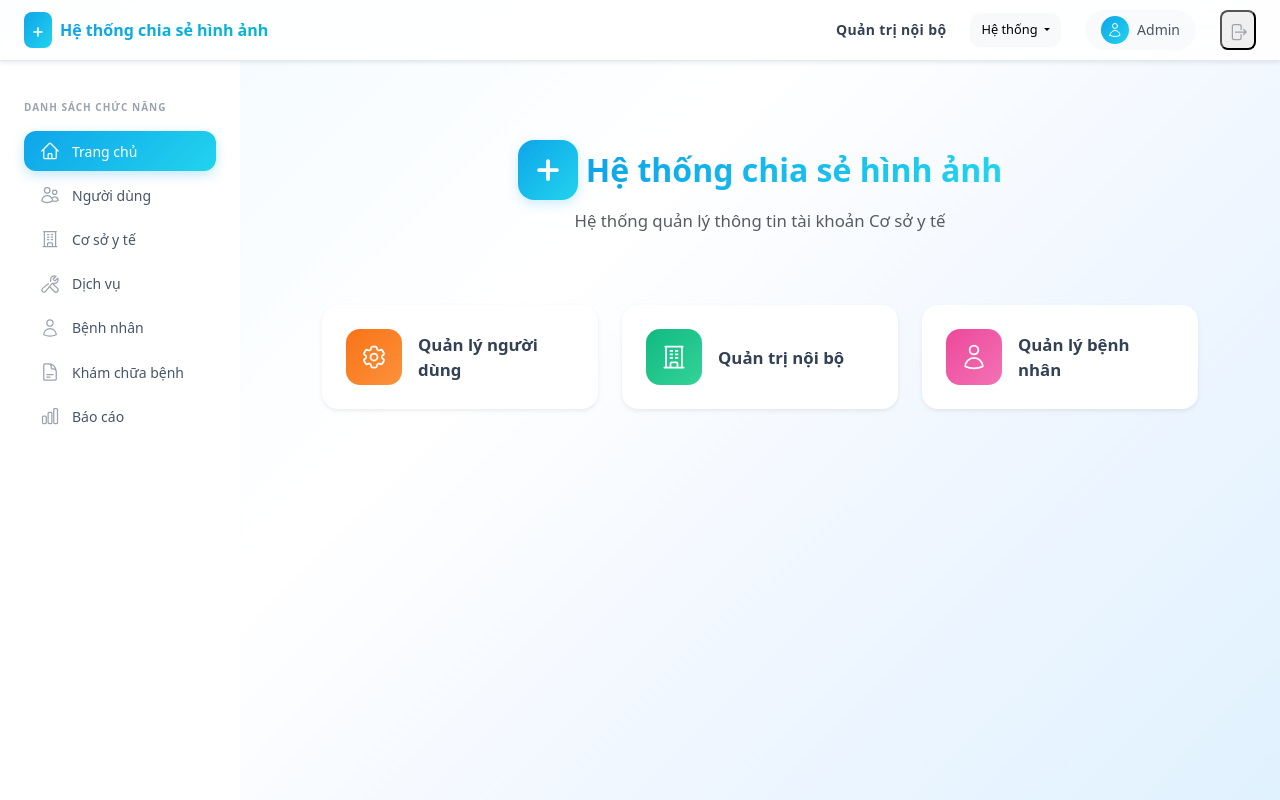
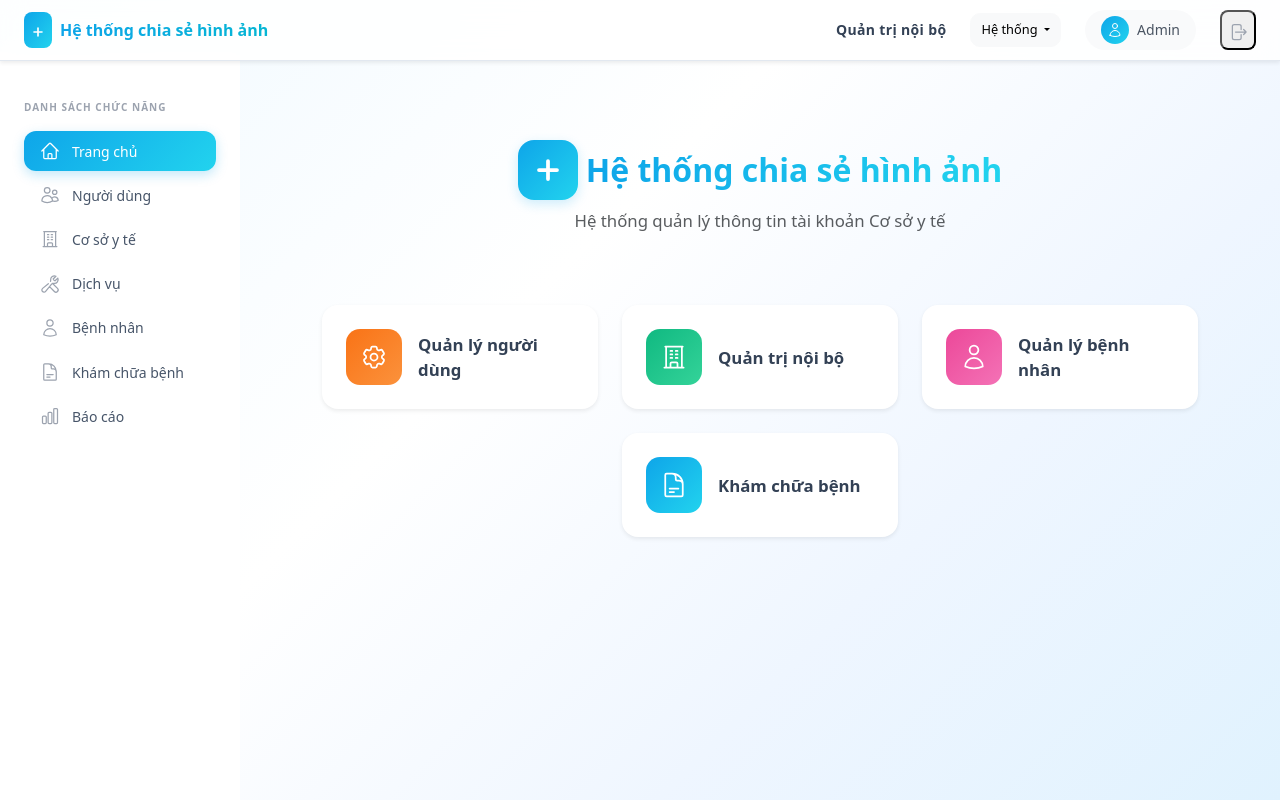
Before and after one commit to thaonguyenit888/healthcare-lastest, a Django app: page /dashboard/ in a window 1280 px wide. Run offline with Django 5.2, Linux system fonts and the light colour scheme; a user stored in the database is signed in; data comes from the database, SQL or seed files in the repository; some libraries are stand-ins or nearby versions.

Commit message:
Add files via upload

```diff
--- a/api/templates/base.html
+++ b/api/templates/base.html
@@ -378,13 +378,9 @@
                     <svg class="w-5 h-5 text-gray-400" fill="none" viewBox="0 0 24 24" stroke="currentColor"><path stroke-linecap="round" stroke-linejoin="round" stroke-width="1.5" d="M2.25 12l8.954-8.955a1.126 1.126 0 011.591 0L21.75 12M4.5 9.75v10.125c0 .621.504 1.125 1.125 1.125H9.75v-4.875c0-.621.504-1.125 1.125-1.125h2.25c.621 0 1.125.504 1.125 1.125V21h4.125c.621 0 1.125-.504 1.125-1.125V9.75M8.25 21h8.25"/></svg>
                     Trang chủ
                 </a>
-                <a href="{% url 'diagnosis_list' %}" class="nav-item-link {% if tab == 'diagnosis' %}active{% endif %}">
-                    <svg class="w-5 h-5 text-gray-400" fill="none" viewBox="0 0 24 24" stroke="currentColor"><path stroke-linecap="round" stroke-linejoin="round" stroke-width="1.5" d="M9 12h3.75M9 15h3.75M9 18h3.75m3 .75H18a2.25 2.25 0 002.25-2.25V6.108c0-1.135-.845-2.098-1.976-2.192a48.424 48.424 0 00-1.123-.08m-5.801 0c-.065.21-.1.433-.1.664 0 .414.336.75.75.75h4.5a.75.75 0 00.75-.75 2.25 2.25 0 00-.1-.664m-5.8 0A2.251 2.251 0 0113.5 2.25H15a2.25 2.25 0 012.15 1.586m-5.8 0c-.376.023-.75.05-1.124.08C9.095 4.01 8.25 4.973 8.25 6.108V8.25m0 0H4.875c-.621 0-1.125.504-1.125 1.125v11.25c0 .621.504 1.125 1.125 1.125h9.75c.621 0 1.125-.504 1.125-1.125V9.375c0-.621-.504-1.125-1.125-1.125H8.25zM6.75 12h.008v.008H6.75V12zm0 3h.008v.008H6.75V15zm0 3h.008v.008H6.75V18z"/></svg>
-                    Danh mục chẩn đoán
-                </a>
-                <a href="{% url 'diagnosis_report' %}" class="nav-item-link {% if tab == 'diagnosis_report' %}active{% endif %}">
-                    <svg class="w-5 h-5 text-gray-400" fill="none" viewBox="0 0 24 24" stroke="currentColor"><path stroke-linecap="round" stroke-linejoin="round" stroke-width="1.5" d="M3 13.125C3 12.504 3.504 12 4.125 12h2.25c.621 0 1.125.504 1.125 1.125v6.75C7.5 20.496 6.996 21 6.375 21h-2.25A1.125 1.125 0 013 19.875v-6.75zM9.75 8.625c0-.621.504-1.125 1.125-1.125h2.25c.621 0 1.125.504 1.125 1.125v11.25c0 .621-.504 1.125-1.125 1.125h-2.25a1.125 1.125 0 01-1.125-1.125V8.625zM16.5 4.125c0-.621.504-1.125 1.125-1.125h2.25C20.496 3 21 3.504 21 4.125v15.75c0 .621-.504 1.125-1.125 1.125h-2.25a1.125 1.125 0 01-1.125-1.125V4.125z"/></svg>
-                    Báo cáo thống kê
+                <a href="{% url 'examination_list' %}" class="nav-item-link {% if tab == 'examinations' %}active{% endif %}">
+                    <svg class="w-5 h-5 text-gray-400" fill="none" viewBox="0 0 24 24" stroke="currentColor"><path stroke-linecap="round" stroke-linejoin="round" stroke-width="1.5" d="M19.5 14.25v-2.625a3.375 3.375 0 00-3.375-3.375h-1.5A1.125 1.125 0 0113.5 7.125v-1.5a3.375 3.375 0 00-3.375-3.375H8.25m0 12.75h7.5m-7.5 3H12M10.5 2.25H5.625c-.621 0-1.125.504-1.125 1.125v17.25c0 .621.504 1.125 1.125 1.125h12.75c.621 0 1.125-.504 1.125-1.125V11.25a9 9 0 00-9-9z"/></svg>
+                    Khám chữa bệnh
                 </a>
                 {% endif %}
             </nav>
--- a/api/templates/dashboard_home.html
+++ b/api/templates/dashboard_home.html
@@ -59,12 +59,41 @@
             </div>
         </a>
     </div>
+    <div class="col-md-4">
+        <a href="{% url 'examination_list' %}" class="text-decoration-none">
+            <div class="card border-0 shadow-sm h-100" style="border-radius:16px; overflow:hidden; transition: transform 0.2s, box-shadow 0.2s;" onmouseover="this.style.transform='translateY(-4px)'; this.style.boxShadow='0 8px 25px rgba(0,0,0,0.1)';" onmouseout="this.style.transform=''; this.style.boxShadow='';">
+                <div class="card-body d-flex align-items-center gap-3 p-4">
+                    <div style="width:56px; height:56px; border-radius:14px; background:linear-gradient(135deg,#0ea5e9,#22d3ee); display:flex; align-items:center; justify-content:center; flex-shrink:0;">
+                        <svg width="28" height="28" fill="none" viewBox="0 0 24 24" stroke="white" stroke-width="1.5">
+                            <path stroke-linecap="round" stroke-linejoin="round" d="M19.5 14.25v-2.625a3.375 3.375 0 00-3.375-3.375h-1.5A1.125 1.125 0 0113.5 7.125v-1.5a3.375 3.375 0 00-3.375-3.375H8.25m0 12.75h7.5m-7.5 3H12M10.5 2.25H5.625c-.621 0-1.125.504-1.125 1.125v17.25c0 .621.504 1.125 1.125 1.125h12.75c.621 0 1.125-.504 1.125-1.125V11.25a9 9 0 00-9-9z"/>
+                        </svg>
+                    </div>
+                    <span style="font-size:1.05rem; font-weight:600; color:#334155;">Khám chữa bệnh</span>
+                </div>
+            </div>
+        </a>
+    </div>
 </div>
 {% endif %}
 
 {% if user.role_code == "doctor" %}
-<div class="row justify-content-center g-4" style="max-width: 600px; margin: 0 auto;">
-    <div class="col-md-6">
+<div class="row justify-content-center g-4" style="max-width: 420px; margin: 0 auto;">
+    <div class="col-12">
+        <a href="{% url 'examination_list' %}" class="text-decoration-none">
+            <div class="card border-0 shadow-sm h-100" style="border-radius:16px; overflow:hidden; transition: transform 0.2s, box-shadow 0.2s;" onmouseover="this.style.transform='translateY(-4px)'; this.style.boxShadow='0 8px 25px rgba(0,0,0,0.1)';" onmouseout="this.style.transform=''; this.style.boxShadow='';">
+                <div class="card-body d-flex align-items-center gap-3 p-4">
+                    <div style="width:56px; height:56px; border-radius:14px; background:linear-gradient(135deg,#0ea5e9,#22d3ee); display:flex; align-items:center; justify-content:center; flex-shrink:0;">
+                        <svg width="28" height="28" fill="none" viewBox="0 0 24 24" stroke="white" stroke-width="1.5">
+                            <path stroke-linecap="round" stroke-linejoin="round" d="M19.5 14.25v-2.625a3.375 3.375 0 00-3.375-3.375h-1.5A1.125 1.125 0 0113.5 7.125v-1.5a3.375 3.375 0 00-3.375-3.375H8.25m0 12.75h7.5m-7.5 3H12M10.5 2.25H5.625c-.621 0-1.125.504-1.125 1.125v17.25c0 .621.504 1.125 1.125 1.125h12.75c.621 0 1.125-.504 1.125-1.125V11.25a9 9 0 00-9-9z"/>
+                        </svg>
+                    </div>
+                    <span style="font-size:1.05rem; font-weight:600; color:#334155;">Khám chữa bệnh</span>
+                </div>
+            </div>
+        </a>
+    </div>
+    {% comment %}
+    <div class="col-md-4">
         <a href="{% url 'diagnosis_list' %}" class="text-decoration-none">
             <div class="card border-0 shadow-sm h-100" style="border-radius:16px; overflow:hidden; transition: transform 0.2s, box-shadow 0.2s;" onmouseover="this.style.transform='translateY(-4px)'; this.style.boxShadow='0 8px 25px rgba(0,0,0,0.1)';" onmouseout="this.style.transform=''; this.style.boxShadow='';">
                 <div class="card-body d-flex align-items-center gap-3 p-4">
@@ -78,7 +107,7 @@
             </div>
         </a>
     </div>
-    <div class="col-md-6">
+    <div class="col-md-4">
         <a href="{% url 'diagnosis_report' %}" class="text-decoration-none">
             <div class="card border-0 shadow-sm h-100" style="border-radius:16px; overflow:hidden; transition: transform 0.2s, box-shadow 0.2s;" onmouseover="this.style.transform='translateY(-4px)'; this.style.boxShadow='0 8px 25px rgba(0,0,0,0.1)';" onmouseout="this.style.transform=''; this.style.boxShadow='';">
                 <div class="card-body d-flex align-items-center gap-3 p-4">
@@ -92,6 +121,7 @@
             </div>
         </a>
     </div>
+    {% endcomment %}
 </div>
 {% endif %}
 
--- a/api/templates/examination_detail.html
+++ b/api/templates/examination_detail.html
@@ -18,7 +18,9 @@
         <div class="col-md-3"><strong>Cơ sở:</strong> {{ examination.facility.name }}</div>
         <div class="col-md-3"><strong>BS phụ trách:</strong> {{ examination.doctor.name|default:"—" }}</div>
         <div class="col-md-3"><strong>Trạng thái:</strong>
-            {% if examination.status == 'awaiting_payment' %}
+            {% if has_pending_consult %}
+                <span class="badge-role" style="background:#fef3c7; color:#d97706;">Chờ hội chẩn</span>
+            {% elif examination.status == 'awaiting_payment' %}
                 <span class="badge-role" style="background:#f3e8ff; color:#9333ea;">Chờ thanh toán</span>
             {% elif examination.status == 'pending' %}
                 <span class="badge-role" style="background:#fef3c7; color:#d97706;">Chờ khám</span>
--- a/api/templates/examination_list.html
+++ b/api/templates/examination_list.html
@@ -48,7 +48,9 @@
                     {% endif %}
                 </td>
                 <td>
-                    {% if exam.status == 'awaiting_payment' %}
+                    {% if exam.has_pending_consult %}
+                        <span class="badge-role" style="background:#fef3c7; color:#d97706;">Chờ hội chẩn</span>
+                    {% elif exam.status == 'awaiting_payment' %}
                         <span class="badge-role" style="background:#f3e8ff; color:#9333ea;">Chờ thanh toán</span>
                     {% elif exam.status == 'pending' %}
                         <span class="badge-role" style="background:#fef3c7; color:#d97706;">Chờ khám</span>
```
